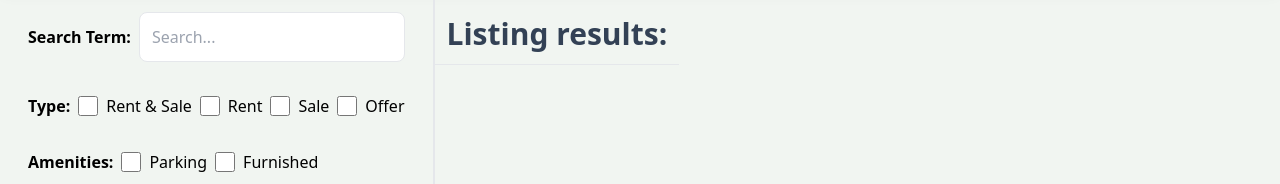
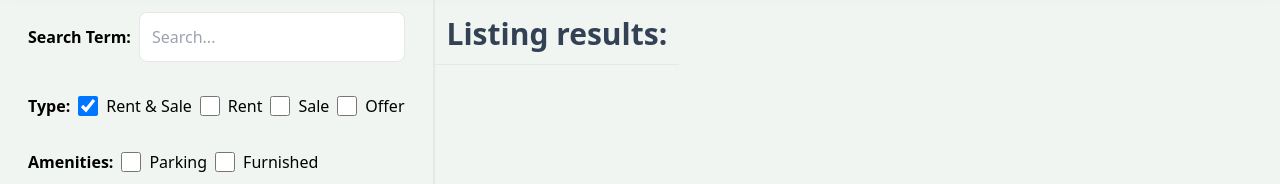
Before and after one commit to waleedd32/mern-realestate, a React (Vite) app in the folder client/: page /search in a window 1280 px wide. Shown: the part 96-280 px from the top of the page. Built offline with nearby package versions, Linux system fonts and the light colour scheme; no server answers.

Commit message:
Initialize useState for search parameters and add handleChange in Search component

```diff
--- a/client/src/pages/Search.jsx
+++ b/client/src/pages/Search.jsx
@@ -1,6 +1,18 @@
-import React from "react";
+import React, { useState } from "react";
 
 const Search = () => {
+  const [sidebardata, setSidebardata] = useState({
+    searchTerm: "",
+    type: "all",
+    parking: false,
+    furnished: false,
+    offer: false,
+    sort: "created_at",
+    order: "desc",
+  });
+
+  const handleChange = (e) => {};
+
   return (
     <div className="flex flex-col md:flex-row">
       <div className="p-7  border-b-2 md:border-r-2 md:min-h-screen">
@@ -14,13 +26,21 @@ const Search = () => {
               id="searchTerm"
               placeholder="Search..."
               className="border rounded-lg p-3 w-full"
+              value={sidebardata.searchTerm}
+              onChange={handleChange}
             />
           </div>
 
           <div className="flex gap-2 flex-wrap items-center">
             <label className="font-semibold">Type:</label>
             <div className="flex gap-2">
-              <input type="checkbox" id="all" className="w-5" />
+              <input
+                type="checkbox"
+                id="all"
+                className="w-5"
+                onChange={handleChange}
+                checked={sidebardata.type === "all"}
+              />
               <span>Rent & Sale</span>
             </div>
             <div className="flex gap-2">
```
